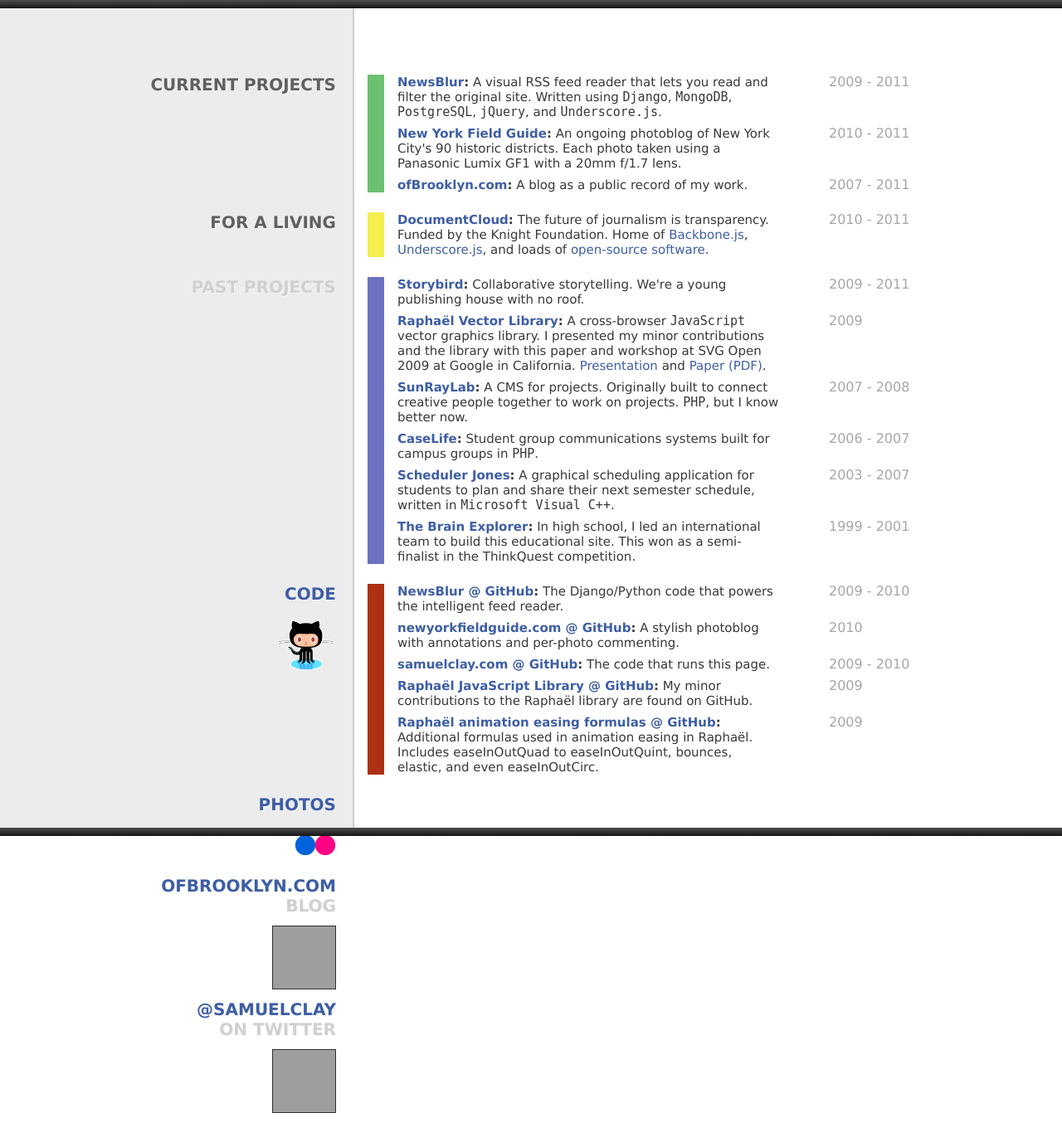
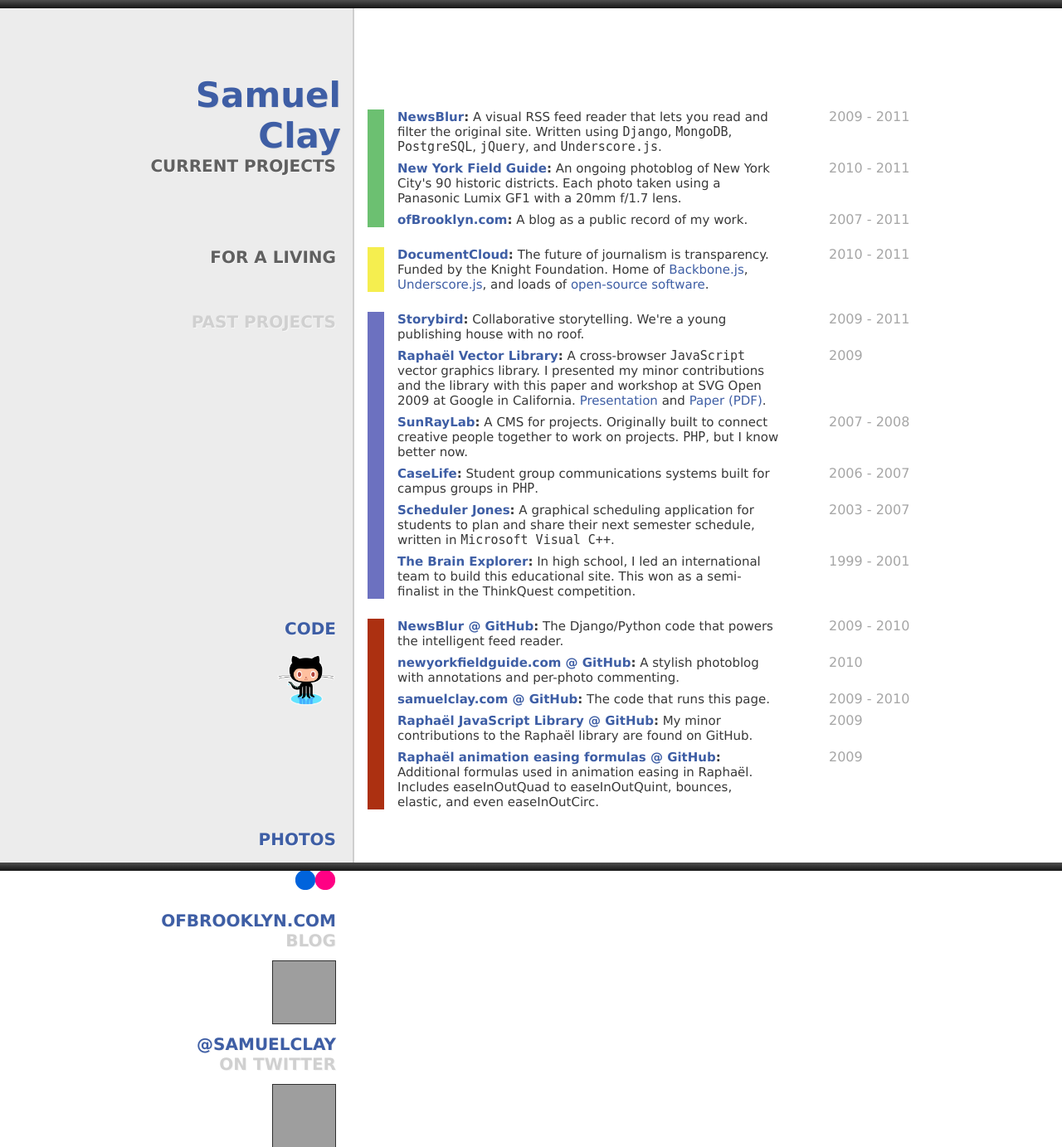
Before and after one commit to samuelclay/samuelclay, a Django app: template templates/index.html in a window 1280 px wide. Shown: the top 1383 px of the page at 83% size. Before the commit the page ends 1342 px from the top, so only its background shows below. Run offline with Django 3.2, Linux system fonts and the light colour scheme; the template is opened without the code that fills it, so the values that code supplies are empty; parts of the project's set-up code (start-up, migrations or seed data) failed here and were passed over; grey boxes are pictures that could not be loaded.

Commit message:
Fixing tweet dates to not include the 'about'. Also cleaning up code and tightening spacing on the name header text.

```diff
--- a/media/styles/global.css
+++ b/media/styles/global.css
@@ -150,6 +150,9 @@ body {
     font-family: "Lucida Grande", Helvetica, sans-serif;
 }
 
+.name-header-text {
+  line-height: 54px;
+}
 .header {
     float: left;
     width: 260px;
--- a/templates/index.html
+++ b/templates/index.html
@@ -4,62 +4,44 @@
 <div id="topbar"></div>
 
 <div id="wrapper" class=" ">
-
+    <div class="name-header">
+        <a href="mailto:samuel@ofbrooklyn.com">Samuel Clay</a>
+        <div class="name-header-text">
             {% ifequal rand 1 %}
-      <div class="name-header">
-       <a href="mailto:samuel@ofbrooklyn.com">Samuel Clay</a> is a Brooklynite.
-      </div>
+                is a Brooklynite.
             {% endifequal %}
             {% ifequal rand 2 %}
-      <div class="name-header">
-        <a href="mailto:samuel@ofbrooklyn.com">Samuel Clay</a> is a historic preservationist.
-      </div>
+                is a historic preservationist.
             {% endifequal %}
             {% ifequal rand 3 %}
-      <div class="name-header">
-        <a href="mailto:samuel@ofbrooklyn.com">Samuel Clay</a> is modern day geekery.
-      </div>
+                is modern day geekery.
             {% endifequal %}
             {% ifequal rand 4 %}
-      <div class="name-header">
-        <a href="mailto:samuel@ofbrooklyn.com">Samuel Clay</a> is bespectacled today.
-      </div>
+                is bespectacled today.
             {% endifequal %}
             {% ifequal rand 5 %}
-      <div class="name-header">
-        <a href="mailto:samuel@ofbrooklyn.com">Samuel Clay</a> is writing code. Right. Now.
-      </div>
+                is writing code. Right. Now.
             {% endifequal %}
             {% ifequal rand 6 %}
-      <div class="name-header">
-        <a href="mailto:samuel@ofbrooklyn.com">Samuel Clay</a> is making out with his dog again.
-      </div>
+                is making out with his dog again.
             {% endifequal %}
             {% ifequal rand 7 %}
-      <div class="name-header">
-        <a href="mailto:samuel@ofbrooklyn.com">Samuel Clay</a> is steeping another cup of tea.
-      </div>
+                is steeping another cup of tea.
             {% endifequal %}
             {% ifequal rand 8 %}
-      <div class="name-header">
-        <a href="mailto:samuel@ofbrooklyn.com">Samuel Clay</a> is another former Clevelander.
-      </div>
+                is another former Clevelander.
             {% endifequal %}
             {% ifequal rand 9 %}
-      <div class="name-header">
-        <a href="mailto:samuel@ofbrooklyn.com">Samuel Clay</a> is inexplicably biking in circles.
-      </div>
+                is inexplicably biking in circles.
             {% endifequal %}
             {% ifequal rand 10 %}
-      <div class="name-header">
-        <a href="mailto:samuel@ofbrooklyn.com">Samuel Clay</a> is writing another line of code.
-      </div>
+                is writing another line of code.
             {% endifequal %}
             {% ifequal rand 11 %}
-      <div class="name-header">
-        <a href="mailto:samuel@ofbrooklyn.com">Samuel Clay</a> is driving in the countryside.
+                is driving in the countryside.
+            {% endifequal %}
         </div>
-    {% endifequal %}
+    </div>
 
     <div class="header">
       <div class="title">Current Projects</div>
```
Also changed, not shown: com/views.py (+7 -1 lines). Lines whose indentation alone changed are shown as unchanged.
